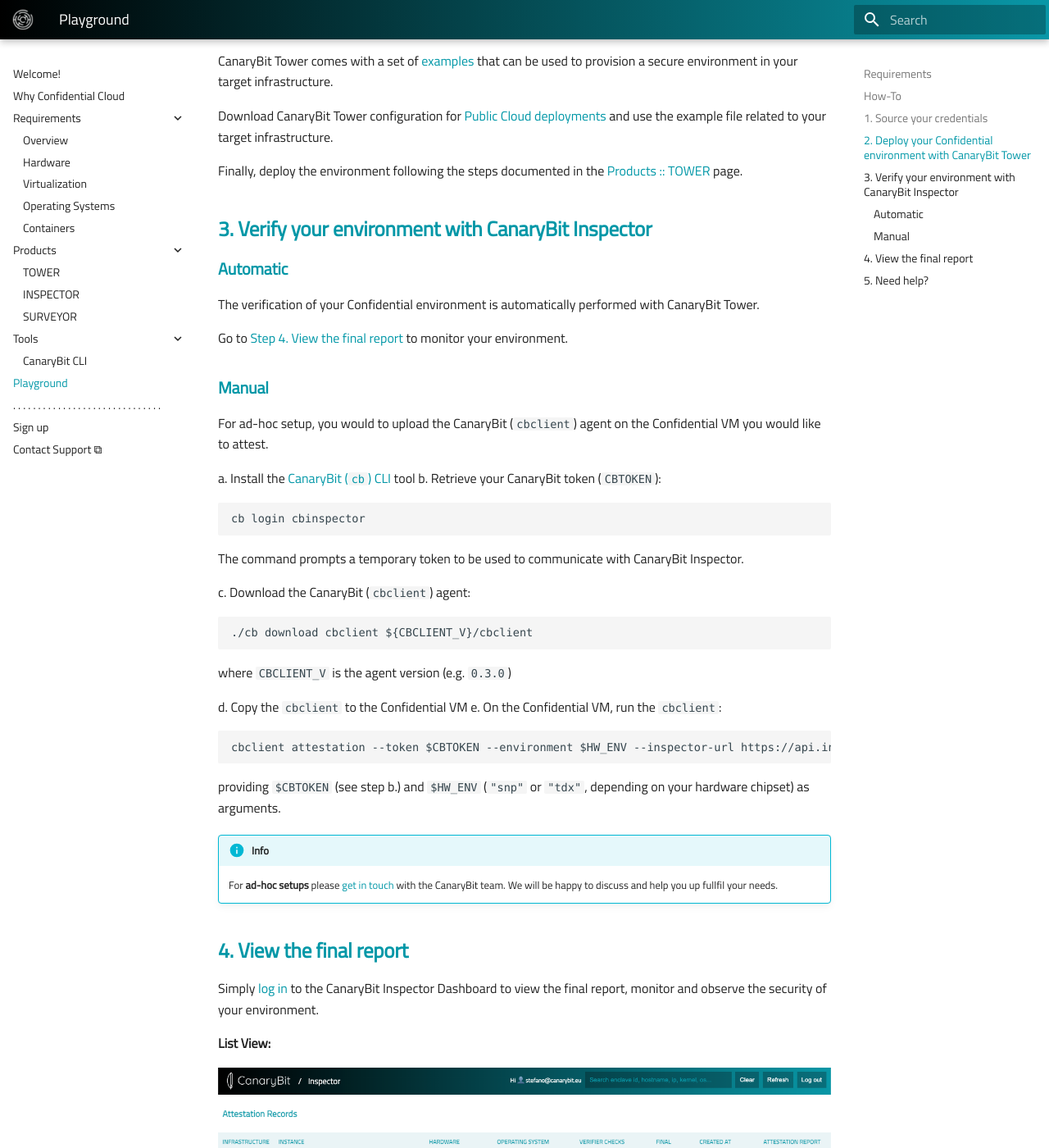
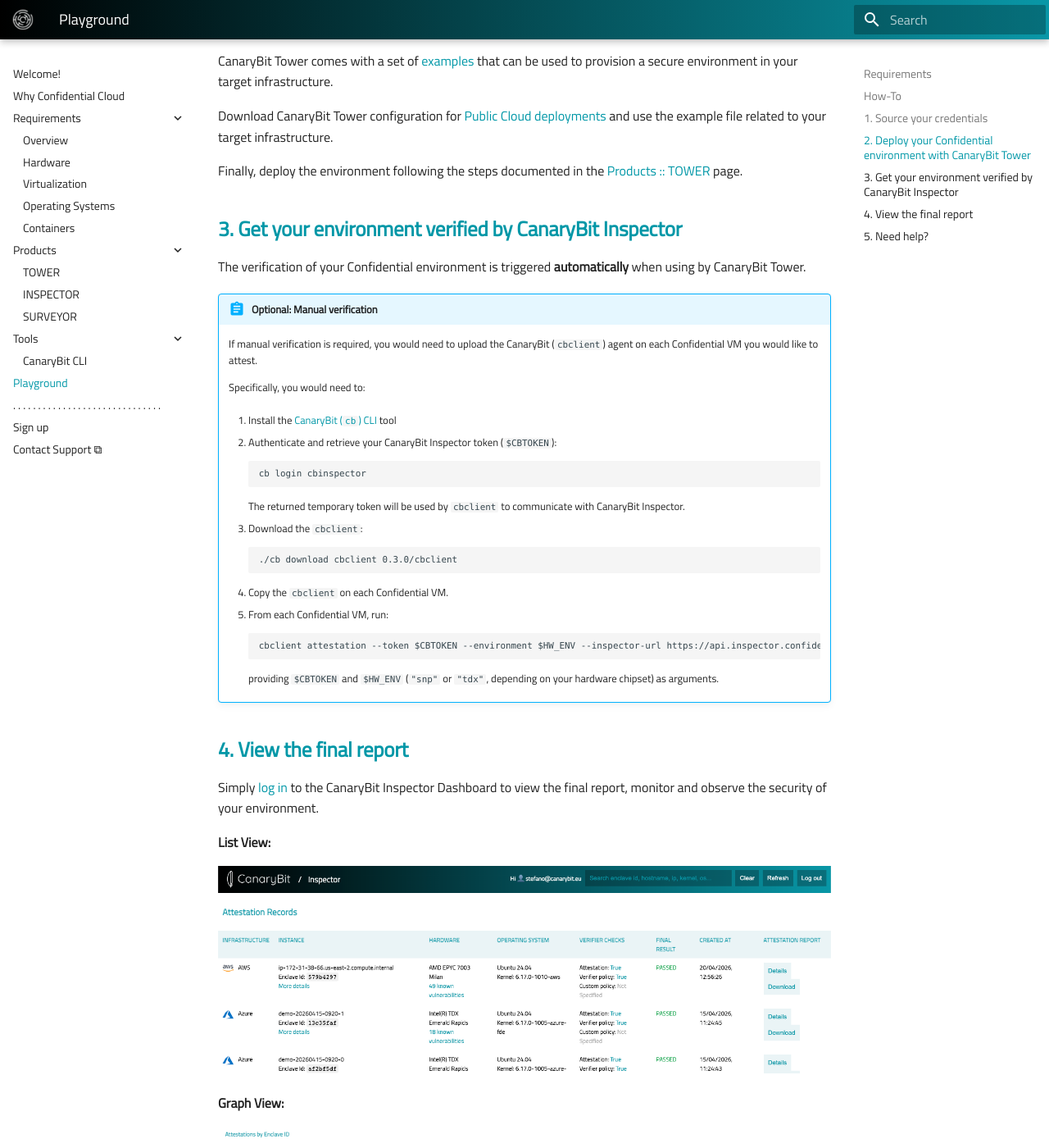
Before and after one commit to canarybit/cc-docs, an MkDocs documentation site: the page built from docs/playground.md, in a window 1280 px wide and 1400 px high, scrolled down 1292 px. Shown: the whole window at 82% size. Built offline with MkDocs 1.6.1 and Material for MkDocs 9.7.7, drawn with Linux system fonts in a browser that asks for light colours; some of the changed text lies outside the part shown.

Commit message:
General improvements

````diff
--- a/docs/playground.md
+++ b/docs/playground.md
@@ -52,44 +52,35 @@
 
 Finally, deploy the environment following the steps documented in the [Products :: TOWER](./products/tower.md#deploy-verify) page.
 
+## 3. Get your environment verified by CanaryBit Inspector
 
-## 3. Verify your environment with CanaryBit Inspector
+The verification of your Confidential environment is triggered **automatically** when using by CanaryBit Tower.
 
-### Automatic
+!!! abstract "Optional: Manual verification"
 
-The verification of your Confidential environment is automatically performed with CanaryBit Tower.
+    If manual verification is required, you would need to upload the CanaryBit (`cbclient`) agent on each Confidential VM you would like to attest.
 
-Go to [Step 4. View the final report](#4-view-the-final-report) to monitor your environment.
+    Specifically, you would need to:
 
-### Manual
+    1. Install the [CanaryBit (`cb`) CLI](./tools/cli.md) tool
 
-For ad-hoc setup, you would to upload the CanaryBit (`cbclient`) agent on the Confidential VM you would like to attest.
-
-a. Install the [CanaryBit (`cb`) CLI](./tools/cli.md) tool
-b. Retrieve your CanaryBit token (`CBTOKEN`):
+    2. Authenticate and retrieve your CanaryBit Inspector token (`$CBTOKEN`):
     ```
     cb login cbinspector
     ```
-    The command prompts a temporary token to be used to communicate with CanaryBit Inspector.
+    The returned temporary token will be used by `cbclient` to communicate with CanaryBit Inspector.
 
-c. Download the CanaryBit (`cbclient`) agent:
+    3. Download the `cbclient`:
     ```
-    ./cb download cbclient ${CBCLIENT_V}/cbclient
+    ./cb download cbclient 0.3.0/cbclient
     ```
-    where `CBCLIENT_V` is the agent version (e.g. `0.3.0`)
+    4. Copy the `cbclient` on each Confidential VM.
 
-d. Copy the `cbclient` to the Confidential VM
-e. On the Confidential VM, run the `cbclient`:
+    5. From each Confidential VM, run:
     ```
     cbclient attestation --token $CBTOKEN --environment $HW_ENV --inspector-url https://api.inspector.confidentialcloud.io
     ```
-
-providing `$CBTOKEN` (see step b.) and `$HW_ENV` (`"snp"` or `"tdx"`, depending on your hardware chipset) as arguments.
-
-
-!!! info
-
-    For **ad-hoc setups** please [get in touch](https://www.canarybit.eu/contact) with the CanaryBit team. We will be happy to discuss and help you up fullfil your needs.
+    providing `$CBTOKEN` and `$HW_ENV` (`"snp"` or `"tdx"`, depending on your hardware chipset) as arguments.
 
 ## 4. View the final report
 
@@ -105,6 +96,4 @@
 
 ## 5. Need help?
 
-We will be happy to help you up to speed with our Confidential Cloud solution.
-
-[Contact Support!](https://www.canarybit.eu/contact)
+For **custom setups**, please [get in touch](https://www.canarybit.eu/contact) with the CanaryBit support team. We will be happy to discuss and help you with your requirements.
````
